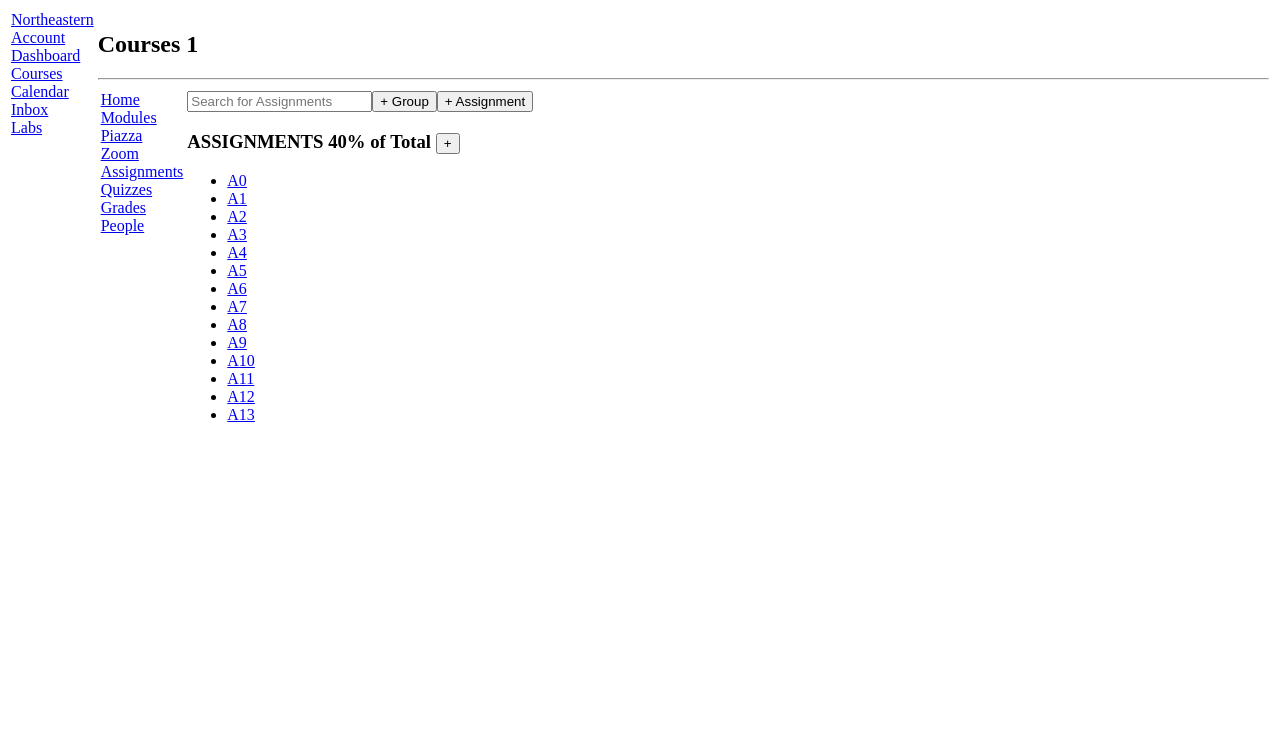
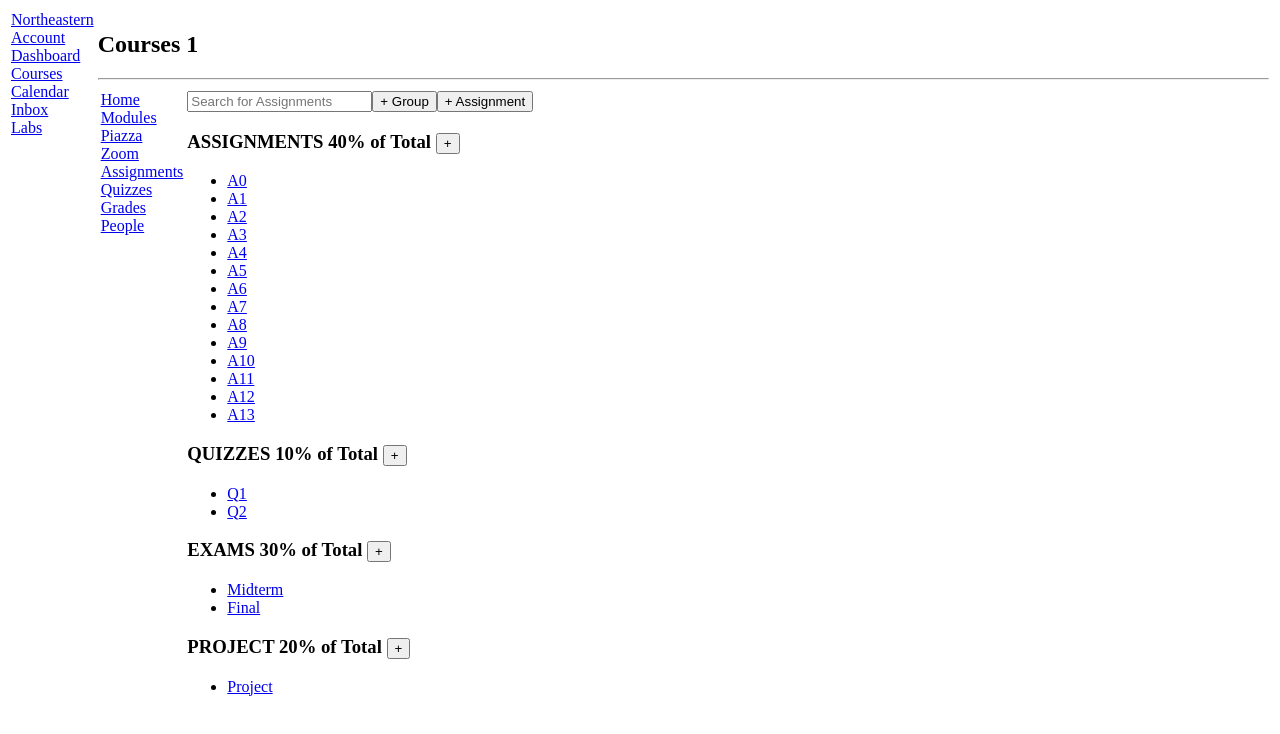
Before and after one commit to V-O-I-D-E-D/kambaz-next-js, a Next.js app: page /Courses/1/Assignments in a window 1280 px wide. Shown: the top 734 px of the page. Built offline with nearby package versions, Linux system fonts and the light colour scheme.

Commit message:
Added quizzes, projects, and exam sections to assignment tab

```diff
--- a/app/(Kambaz)/Courses/[cid]/Assignments/[aid]/page.tsx
+++ b/app/(Kambaz)/Courses/[cid]/Assignments/[aid]/page.tsx
@@ -3,7 +3,7 @@ export default function AssignmentEditor({
 }: { params: { cid: string; aid: string } }) {
   const { aid } = params;
 
-  const assignmentName = `A${aid}`;
+  const assignmentName = `${aid}`;
   return (
     <div id="wd-assignments-editor">
       <label htmlFor="wd-name">Assignment Name</label>
--- a/app/(Kambaz)/Courses/[cid]/Assignments/page.tsx
+++ b/app/(Kambaz)/Courses/[cid]/Assignments/page.tsx
@@ -91,6 +91,48 @@ export default function Assignments({ params }: { params: { cid: string } }) {
           </Link>
         </li>
       </ul>
+            <h3 id="wd-assignments-quizzes">
+        QUIZZES 10% of Total <button>+</button>
+      </h3>
+      <ul id="wd-quiz-list">
+        <li className="wd-assignment-list-item">
+          <Link href={`/Courses/${cid}/Assignments/quiz-1`} className="wd-assignment-link">
+            Q1
+          </Link>
+        </li>
+        <li className="wd-assignment-list-item">
+          <Link href={`/Courses/${cid}/Assignments/quiz-2`} className="wd-assignment-link">
+            Q2
+          </Link>
+        </li>
+      </ul>
+
+      <h3 id="wd-assignments-exams">
+        EXAMS 30% of Total <button>+</button>
+      </h3>
+      <ul id="wd-exam-list">
+        <li className="wd-assignment-list-item">
+          <Link href={`/Courses/${cid}/Assignments/midterm`} className="wd-assignment-link">
+            Midterm
+          </Link>
+        </li>
+        <li className="wd-assignment-list-item">
+          <Link href={`/Courses/${cid}/Assignments/final`} className="wd-assignment-link">
+            Final
+          </Link>
+        </li>
+      </ul>
+
+      <h3 id="wd-assignments-project">
+        PROJECT 20% of Total <button>+</button>
+      </h3>
+      <ul id="wd-project-list">
+        <li className="wd-assignment-list-item">
+          <Link href={`/Courses/${cid}/Assignments/project`} className="wd-assignment-link">
+            Project
+          </Link>
+        </li>
+      </ul>
     </div>
   );
 }
```
